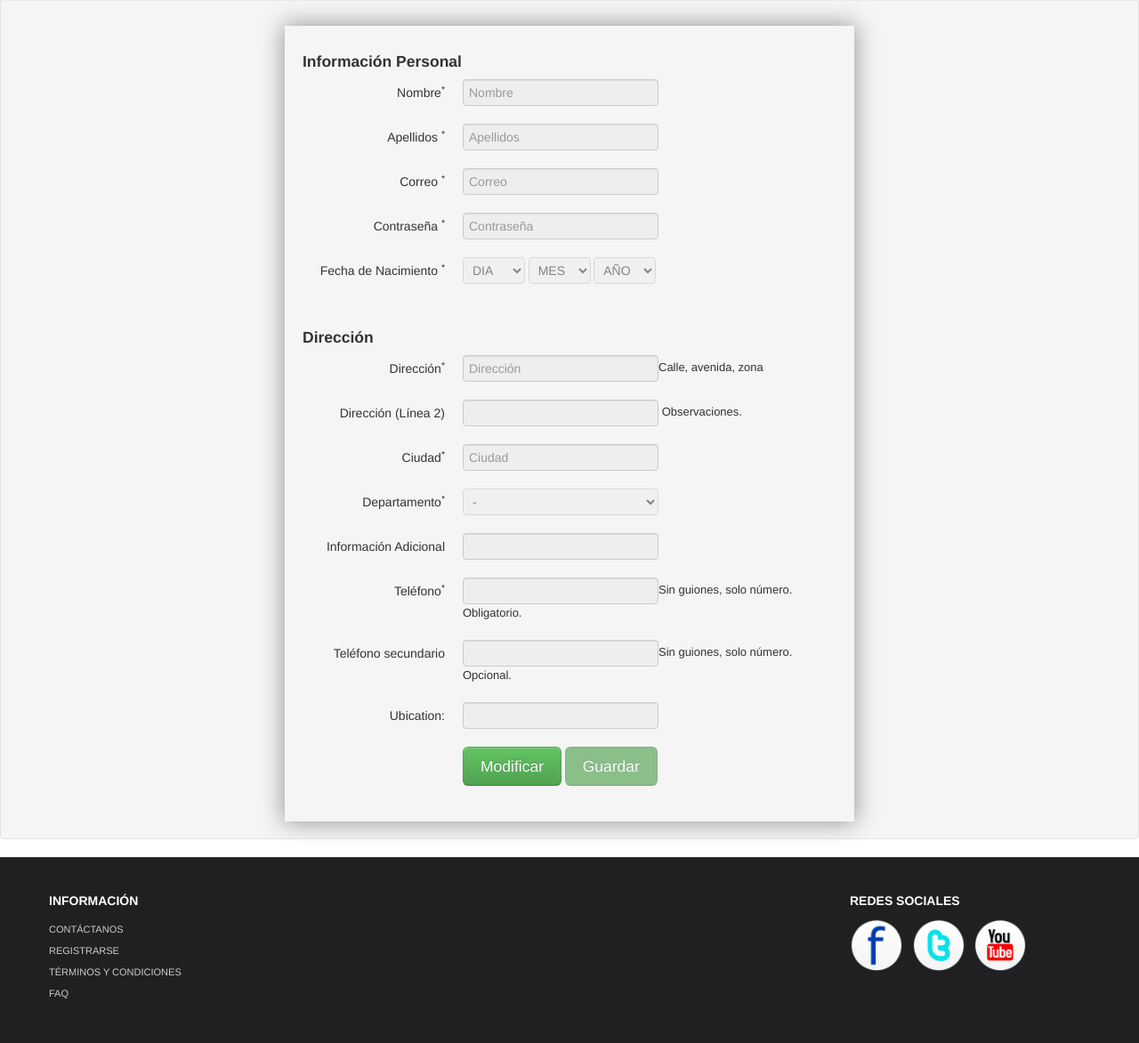
After one commit to roquememo/Ecommerce, a PHP site: page /perfil.html in a window 1280 px wide. The commit adds this page. Shown: the part 140-1312 px from the top of the page at 89% size. Run offline with PHP 8.4, Linux system fonts and the light colour scheme; tables that the repository leaves empty hold one stand-in row (values such as "Sample post"); data that the repository does not hold is empty.

Commit message:
modificar usuario

```diff
--- /dev/null
+++ b/perfil.html
@@ -0,0 +1,355 @@
+<!DOCTYPE html>
+<html lang="es">
+<html>
+<head>
+  <meta charset="utf-8">
+    <title>Perfil</title>
+
+ <meta name="viewport" content="width=device-width, initial-scale=1.0">
+
+<!-- Liberías, fuentes e íconos -->
+    <link rel="stylesheet" href="css/bootstrap.min.css" media="screen"/>
+    <link href="css/base.css" rel="stylesheet" media="screen"/>
+  <link href="css/bootstrap-responsive.min.css" rel="stylesheet"/>
+  <link href="css/font-awesome.css" rel="stylesheet" type="text/css">
+  <link href="js/google-code-prettify/prettify.css" rel="stylesheet"/>
+    <link rel="shortcut icon" href="imagenes/ico/favicon.ico">
+    <link rel="apple-touch-icon-precomposed" sizes="144x144" href="imagenes/ico/apple-touch-icon-144-precomposed.png">
+    <link rel="apple-touch-icon-precomposed" sizes="114x114" href="imagenes/ico/apple-touch-icon-114-precomposed.png">
+    <link rel="apple-touch-icon-precomposed" sizes="72x72" href="imagenes/ico/apple-touch-icon-72-precomposed.png">
+    <link rel="apple-touch-icon-precomposed" href="imagenes/ico/apple-touch-icon-57-precomposed.png">
+  <style type="text/css" id="enject"></style>
+  <link href="css/prueba.css" rel="stylesheet" type="text/css" />
+
+
+<style>
+
+
+  form {
+
+
+            width: 600px;
+            box-shadow: 0px 0px 25px  1px rgba(0,0,0,0.4);
+          margin: auto;
+            padding: 20px;
+
+          margin-top: 10px;
+
+
+
+         }
+}
+</style>
+</head>
+<div id="header">
+
+<div class="container">
+    <div id="WelcomeLine" class="row">
+      <div class="span6">¡Bienvenido!<strong id="bienvenido"></strong></div>
+      <div class="span6">
+      <div class="pull-right">
+        <a id="a-cesta" href=""><span id="btn-cesta" class="btn btn-mini btn-primary"></span> </a>
+      </div>
+      </div>
+    </div>
+    <div id="logoArea" class="navbar">
+    <a id="smallScreen" data-target="#topMenu" data-toggle="collapse" class="btn btn-navbar">
+      <span class="icon-bar"></span>
+      <span class="icon-bar"></span>
+      <span class="icon-bar"></span>
+    </a>
+      <div class="navbar-inner">
+        <a class="brand" href="index.html"><img src="imagenes/LOGO1.png" width="100px" height="120px"/></a>
+        <div class="form-inline navbar-search">
+        <!-- controlador carga en un select las categorias -->
+        <select id="select-categorias" class="srchTxt"><option value="0" >Todo</option></select>
+          <button type="button" id="submitButton" class="btn btn-primary">Ir</button>
+        </div>
+
+        <ul id="topMenu" class="nav pull-right">
+       <li id="menu1"></li>
+       <li id="menu2"></li>
+       <li id="menu3"></li>
+
+
+
+
+       <li id="btn-principal" class="">
+
+      <div id="login" class="modal hide fade in" tabindex="-1" role="dialog" aria-labelledby="login" aria-hidden="false" >
+
+
+
+          <!-- Modal de registro/iniciar sesión -->
+          <div class="modal-header">
+          <button type="button"
+          class="close" data-dismiss="modal" aria-hidden="true">×</button>
+          <h3>Ingresar</h3>
+          </div>
+          <div class="modal-body">
+             <div class="control-group">
+            <input type="email" id="inputemail" placeholder="Correo">
+             </div>
+            <div class="control-group">
+            <input type="password" id="inputpassword" placeholder="Contraseña">
+            </div>
+            <div style="display: none;" class="control-group">
+        <input type="text" id="coords" name="Coordenates">
+        </div>
+            <label id="error" style="color:#EF340C;"></label>
+          <input type="button" id="registro" value="Iniciar sesión" class="btn btn-success">
+          <button class="btn" data-dismiss="modal" aria-hidden="true">Cerrar</button><br><br><br>
+          ¿Aún no tienes cuenta? &nbsp;
+          <a href="registro.html"><input type="button"  value="Regístrate" class="btn btn-success"></a>
+          </div>
+      </div>
+      </li>
+          <!-- falta boton de registro -->
+
+
+        </ul>
+      </div>
+    </div>
+    </div>
+
+</div>
+<body>
+
+
+
+
+
+
+  <div class="well">
+  <form name="formulario" id="formulario" class="form-horizontal">
+    <h4>Información Personal</h4>
+    <div class="control-group">
+      <label class="control-label" for="txtNombre">Nombre<sup>*</sup></label>
+      <div class="controls">
+        <input type="text" id="txtNombre" name="txtNombre" placeholder="Nombre" disabled >
+
+      </div>
+     </div>
+     <div class="control-group">
+      <label class="control-label" for="txtApellido">Apellidos <sup>*</sup></label>
+      <div class="controls">
+        <input type="text" id="txtApellido" name="txtApellido" placeholder="Apellidos" disabled >
+
+      </div>
+     </div>
+    <div class="control-group">
+    <label class="control-label" for="txtEmail">Correo <sup>*</sup></label>
+    <div class="controls">
+      <input type="email" id="txtEmail" name="txtEmail" placeholder="Correo" disabled >
+      <div id ="capchas" style="color: red;"></div>
+    </div>
+    </div>
+  <div class="control-group">
+    <label class="control-label" for="txtContrasena">Contraseña <sup>*</sup></label>
+    <div class="controls">
+      <input type="password" id="txtContrasena" name="txtContrasena" placeholder="Contraseña" disabled >
+      <div id ="contrasena" style="color: red;"></div>
+    </div>
+    </div>
+    <div class="control-group">
+    <label class="control-label">Fecha de Nacimiento <sup>*</sup></label>
+    <div class="controls">
+      <select class="span1" id="cbxDiaa" name="cbxDiaa"  disabled>
+        <option value="">DIA</option>
+          <option value="01">1&nbsp;&nbsp;</option>
+          <option value="02">2&nbsp;&nbsp;</option>
+          <option value="03">3&nbsp;&nbsp;</option>
+          <option value="04">4&nbsp;&nbsp;</option>
+          <option value="05">5&nbsp;&nbsp;</option>
+          <option value="06">6&nbsp;&nbsp;</option>
+          <option value="07">7&nbsp;&nbsp;</option>
+          <option value="08">8&nbsp;&nbsp;</option>
+          <option value="09">9&nbsp;&nbsp;</option>
+          <option value="10">10&nbsp;&nbsp;</option>
+          <option value="11">11&nbsp;&nbsp;</option>
+          <option value="12">12&nbsp;&nbsp;</option>
+          <option value="13">13&nbsp;&nbsp;</option>
+          <option value="14">14&nbsp;&nbsp;</option>
+          <option value="15">15&nbsp;&nbsp;</option>
+          <option value="16">16&nbsp;&nbsp;</option>
+          <option value="17">17&nbsp;&nbsp;</option>
+          <option value="18">18&nbsp;&nbsp;</option>
+          <option value="19">19&nbsp;&nbsp;</option>
+          <option value="20">20&nbsp;&nbsp;</option>
+          <option value="21">21&nbsp;&nbsp;</option>
+          <option value="22">22&nbsp;&nbsp;</option>
+          <option value="23">23&nbsp;&nbsp;</option>
+          <option value="24">24&nbsp;&nbsp;</option>
+          <option value="25">25&nbsp;&nbsp;</option>
+          <option value="26">26&nbsp;&nbsp;</option>
+          <option value="27">27&nbsp;&nbsp;</option>
+          <option value="28">28&nbsp;&nbsp;</option>
+          <option value="29">29&nbsp;&nbsp;</option>
+          <option value="30">30&nbsp;&nbsp;</option>
+          <option value="31">31&nbsp;&nbsp;</option>
+      </select>
+      <select class="span1" id="cbxMess" name="cbxMess" disabled>
+        <option value="">MES</option>
+          <option value="01">1&nbsp;&nbsp;</option>
+          <option value="02">2&nbsp;&nbsp;</option>
+          <option value="03">3&nbsp;&nbsp;</option>
+          <option value="04">4&nbsp;&nbsp;</option>
+          <option value="05">5&nbsp;&nbsp;</option>
+          <option value="06">6&nbsp;&nbsp;</option>
+          <option value="07">7&nbsp;&nbsp;</option>
+          <option value="08">8&nbsp;&nbsp;</option>
+          <option value="09">9&nbsp;&nbsp;</option>
+          <option value="10">10&nbsp;&nbsp;</option>
+          <option value="11">11&nbsp;&nbsp;</option>
+          <option value="12">12&nbsp;&nbsp;</option>
+      </select>
+      <select class="span1" id="cbxAnoo" name="cbxAnoo"  disabled>
+        <option value="">AÑO</option>
+          <option value="1990">1990&nbsp;&nbsp;</option>
+          <option value="1991">1991&nbsp;&nbsp;</option>
+          <option value="1992">1992&nbsp;&nbsp;</option>
+          <option value="1993">1993&nbsp;&nbsp;</option>
+          <option value="1994">1994&nbsp;&nbsp;</option>
+          <option value="1995">1995&nbsp;&nbsp;</option>
+          <option value="1996">1996&nbsp;&nbsp;</option>
+          <option value="1997">1997&nbsp;&nbsp;</option>
+          <option value="1998">1998&nbsp;&nbsp;</option>
+          <option value="1999">1999&nbsp;&nbsp;</option>
+      </select>
+      <div id ="fecha" style="color: red;"></div>
+    </div>
+    </div>
+      <br>
+    <h4>Dirección</h4>
+
+    <div class="control-group">
+      <label class="control-label" for="txtDireccion">Dirección<sup>*</sup></label>
+      <div class="controls">
+        <input type="text" id="txtDireccion" name="txtDireccion" placeholder="Dirección" disabled /><span>Calle, avenida, zona</span>
+        <div id ="direccion" style="color: red;"></div>
+      </div>
+    </div>
+
+    <div class="control-group">
+      <label class="control-label" for="txtDireccion2">Dirección (Línea 2)<sup></sup></label>
+      <div class="controls">
+        <input type="text" id="txtDireccion2" name="txtDireccion2"  disabled /> <span>Observaciones.</span>
+      </div>
+    </div>
+    <div class="control-group">
+      <label class="control-label" for="txtCiudad">Ciudad<sup>*</sup></label>
+      <div class="controls">
+        <input type="text" id="txtCiudad" name="txtCiudad" placeholder="Ciudad" disabled />
+        <div id="ciudad" style="color: red;"></div>
+      </div>
+    </div>
+    <div class="control-group">
+      <label class="control-label" for="cbxDepartamento">Departamento<sup>*</sup></label>
+      <div class="controls">
+        <select id="cbxDepartamento" name="cbxDepartamento" disabled>
+          <option value="">-</option>
+        <option value="4">Choluteca</option>
+        <option value="3">Comayagua</option>
+        <option value="2">Cortés</option>
+        <option value="1">Francisco Morazán</option>
+        <option value="5">Olancho</option>
+        <option value="6">Yoro</option>
+        <option value="7">Valle</option>
+        <option value="8">Atlántida</option>
+        <option value="9">Lempira</option>
+        <option value="10">La paz</option>
+        <option value="11">El Paraíso</option>
+        <option value="12">Intibuca</option>
+        <option value="13">Gracias A Dios</option>
+        <option value="14">Islas de la Bahia</option>
+                <option value="15">Copán</option>
+                <option value="16">Colón</option>
+                <option value="17">Ocotepeque</option>
+                <option value="18">Santa Barbara</option>
+      </select>
+      <div id="departamento" style="color: red;"></div>
+      </div>
+    </div>
+    <div class="control-group ">
+      <label class="control-label" for="txtInformacion">Información Adicional</label>
+      <div class="controls">
+        <input type="text" id="txtInformacion" name="txtInformacion" disabled />
+      </div>
+    </div>
+    <div class="control-group">
+      <label class="control-label" for="txtTelefono">Teléfono<sup>*</sup></label>
+      <div class="controls">
+        <input type="number" name="txtTelefono" id="txtTelefono" disabled /><span><span>Sin guiones, solo número. Obligatorio.</span>
+        <div id="telefono" style="color: red;"></div>
+      </div>
+    </div>
+
+    <div class="control-group">
+      <label class="control-label" for="txtTelefono2">Teléfono secundario </label>
+      <div class="controls">
+        <input type="number" name="txtTelefono2" id="txtTelefono2" disabled /><span >Sin guiones, solo número. Opcional.</span>
+        <div id="telefono2" style="color: red;"></div>
+      </div>
+    </div>
+
+      <div  class="control-group">
+      <label class="control-label" for="coords">Ubication: </label>
+      <div class="controls">
+        <input type="text" id="coords" name="coords" disabled>
+      </div>
+    </div>
+
+
+
+
+
+
+
+  <div class="control-group">
+      <div class="controls">
+        <button class="btn btn-large btn-success" id="modificar" type="button" value="modificar"  onclick="habilitar()"   >Modificar </button>
+        <button class="btn btn-large btn-success" id="guardar" type="button" value="guardar" name="guardar" disabled="" >Guardar </button>
+      </div>
+
+    </div>
+
+
+
+
+  </form>
+</div>
+
+</div>
+</div>
+</div>
+</div>
+<div  id="footerSection">
+  <div class="container">
+    <div class="row">
+      <div class="span3">
+        <h5>INFORMACIÓN</h5>
+        <a href="contacto.html">CONTÁCTANOS</a>
+        <a href="registro.html">REGISTRARSE</a>
+        <a href="tac.html">TÉRMINOS Y CONDICIONES</a>
+        <a href="faq.html">FAQ</a>
+       </div>
+      <div id="socialMedia" class="span3 pull-right">
+        <h5>REDES SOCIALES </h5>
+        <a href="#"><img width="60" height="60" src="imagenes/facebook.png" title="facebook" alt="facebook"/></a>
+        <a href="#"><img width="60" height="60" src="imagenes/twitter.png" title="twitter" alt="twitter"/></a>
+        <a href="#"><img width="60" height="60" src="imagenes/youtube.png" title="youtube" alt="youtube"/></a>
+       </div>
+     </div>
+  </div>
+  </div>
+
+  <!-- Librerías JavaScript -->
+  <script src="js/jquery.js" type="text/javascript"></script>
+  <script src="js/bootstrap.min.js" type="text/javascript"></script>
+  <script src="js/google-code-prettify/prettify.js"></script>
+  <script src="js/bootshop.js"></script>
+    <script src="js/jquery.lightbox-0.5.js"></script>
+    <script src="js/controlador.js"></script>
+
+</body>
+</html>
--- /dev/null
+++ b/php/modificar.php
@@ -0,0 +1,21 @@
+<?php
+include 'conexion.php';
+
+session_start();
+
+
+if (isset($_SESSION['id'])) {
+	$id=$_SESSION['id'];
+
+$consulta = "SELECT *FROM usuario A INNER JOIN direccion B ON A.id_direccion =B.id_direccion WHERE A.id_usuario='".$id."'";
+
+$resultado=$mysqli->query($consulta);
+$row = mysqli_fetch_assoc($resultado);
+$valor= json_encode($row);
+
+echo $valor;
+
+}
+
+
+ ?>
--- a/php/sesion.php
+++ b/php/sesion.php
@@ -9,6 +9,9 @@ if(isset($_SESSION['id'])){
 	$datos['correo']=$_SESSION['correo'];
 	$datos['cumple']=$_SESSION['cumple'];
 	$datos['direccion']=$_SESSION['direccion'];
+
+
+
 	$valor= json_encode($datos);
 	echo $valor;
 }else{
--- a/registro.html
+++ b/registro.html
@@ -150,6 +150,7 @@
 		<li class="active">Registrarse</li>
     </ul>
 	<h3> Registrarse</h3>
+
 	<div class="well">
 	<form name="formulario" id="formulario" class="form-horizontal">
 		<h4>Información Personal</h4>
@@ -322,7 +323,7 @@
 			</div>
 		</div>
 
-			<div style="display: none;" class="control-group">
+			<div  class="control-group">
 			<label class="control-label" for="coords">Ubication: </label>
 			<div class="controls">
 			  <input type="text" id="coords" name="coords">
@@ -340,8 +341,9 @@
 			<div class="controls">
 				<button class="btn btn-large btn-success" id="prueba-registro" type="button" >Registrar </button>
 				<div id ="capcha" style="color: red;"></div>
+
 			</div>
-
+<div id="alert"></div>
 		</div>
 	</form>
 </div>
```
Also changed, not shown: index.html (+16 -6 lines), js/controlador.js (+107 -16 lines), php/actualizar.php (added, +41 -0 lines), php/login.php (+11 -9 lines), php/registro.php (+4 -4 lines).
